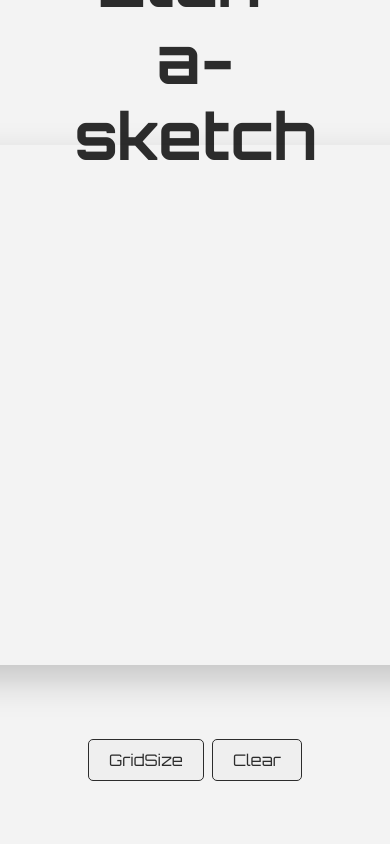
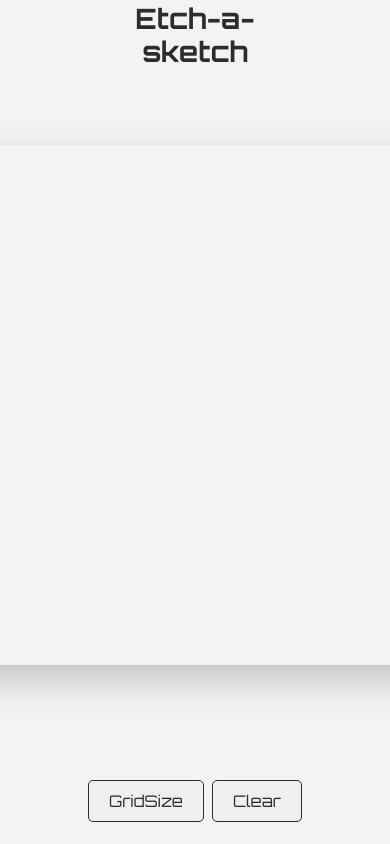
Before and after one commit to yasuo055/Etch-a-Sketch, a plain HTML site: page index.html in a window 390 px wide. Shown: the top 844 px of the page. Drawn offline with Linux system fonts and the light colour scheme.

Commit message:
update
i update the css and index

```diff
--- a/index.html
+++ b/index.html
@@ -19,10 +19,10 @@
         <div id="main">
             <div id="container"></div>
         </div>
-        <div id="controls">
-            <button onclick=getGridSize(); class="btn gridSizebtn">GridSize</button>
-            <button onclick=clearGrid(); class="btn clearbtn">Clear</button>
-        </div>
+    </div>
+    <div id="controls">
+        <button onclick=getGridSize(); class="btn gridSizebtn">GridSize</button>
+        <button onclick=clearGrid(); class="btn clearbtn">Clear</button>
     </div>
 
 
--- a/style.css
+++ b/style.css
@@ -85,6 +85,7 @@ input {
   box-shadow: 0 5px 5px rgba(0, 0, 0, 0.20), 0 5px 5px rgba(0, 0, 0, 0.80);
 }
 
+
 #controls {
   display: flex;
   flex-direction: row;
@@ -93,10 +94,11 @@ input {
   gap: 8px;
   width: 200px;
   position: absolute;
-  top: 90%;
+  bottom: 5%; /* Position at the bottom of #main */
   left: 50%;
-  transform: translate(-50%, -50%);
+  transform: translate(-50%, 20px); /* Center horizontally and add some vertical space */
 }
+
 
 button {
   padding: 10px 20px;
@@ -123,3 +125,43 @@ input[type='color']:active {
   transition: transform 0.05s ease-in-out;
   transform: scale(1);
 }
+
+/*MEDIA QUERIES*/
+@media (max-width: 1400px) {
+  .title {
+    font-size: 32px;
+  }
+
+ #main {
+    justify-content: center;
+  }
+}
+
+@media (max-width: 850px) {
+  .title {
+    font-size: 32px;
+  }
+
+  #container {
+    width: 520px;
+    height: 520px;
+  }
+}
+
+@media (max-width: 550px) {
+  .title {
+    font-size: 28px;
+  }
+
+  #controls {
+    position: absolute;
+    bottom: 5%; /* Position at the bottom of #main */
+    left: 50%;
+    transform: translate(-50%, 20px); /* Center horizontally and add some vertical space */
+  }
+
+  #container {
+    width: 520px;
+    height: 520px;
+  }
+}
```
